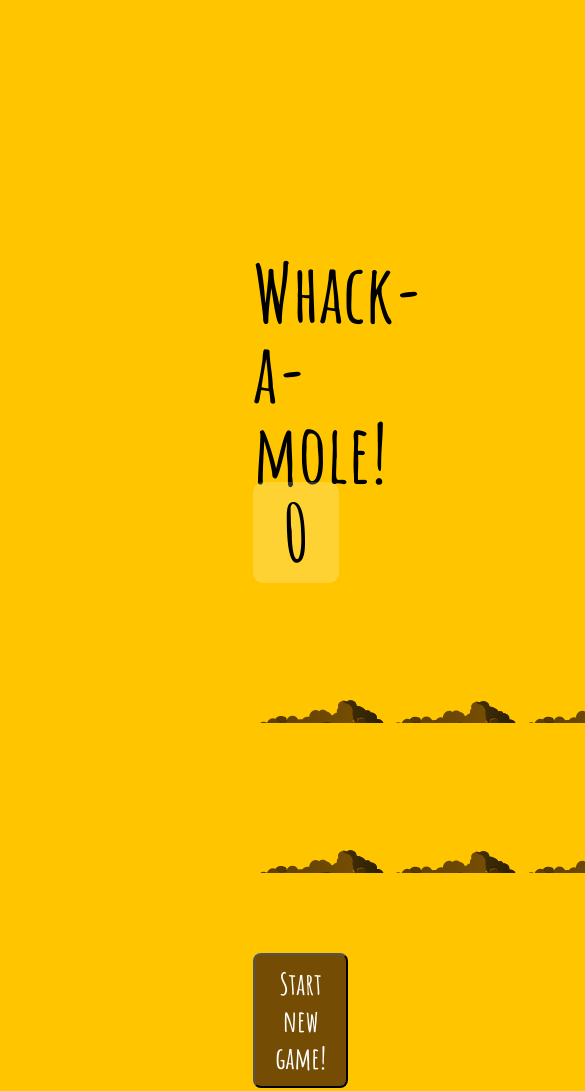
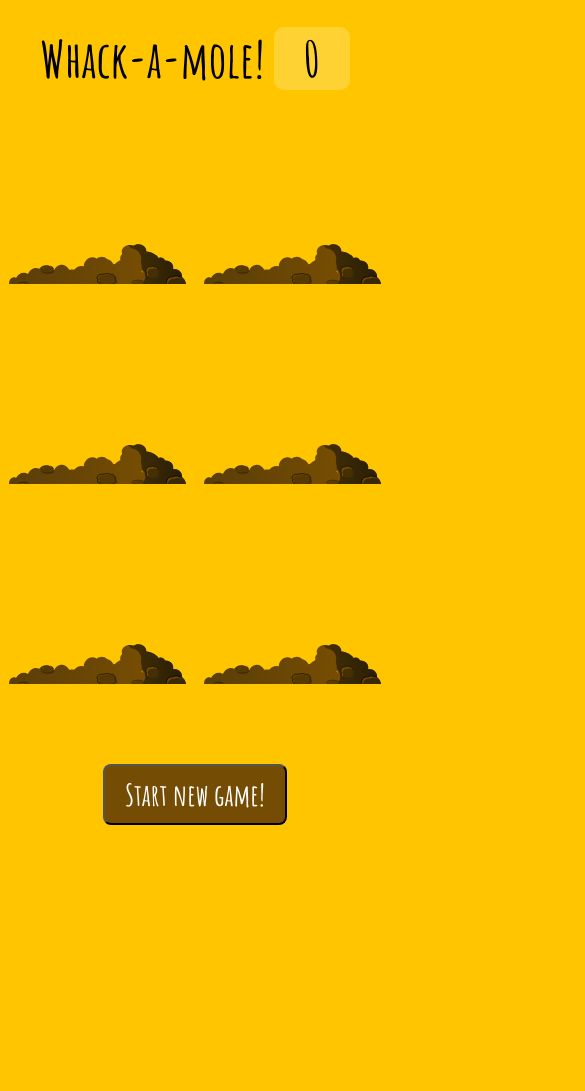
Before and after one commit to Andryushik/whack_a_mole_app, a plain HTML site: page index.html in a window 390 px wide. Shown: the top 1091 px of the page, 585 px wide, since content can reach past the window. After the commit the page ends 844 px from the top, so only its background shows below. Drawn offline with Linux system fonts and the light colour scheme.

Commit message:
media styles done

```diff
--- a/index.html
+++ b/index.html
@@ -6,6 +6,7 @@
   <title>Whack a Mole!</title>
   <link href='https://fonts.googleapis.com/css?family=Amatic+SC:400,700' rel='stylesheet' type='text/css'>
   <link rel="stylesheet" href="style.css">
+  <meta name="viewport" content="width=device-width, initial-scale=1">
 </head>
 
 <body>
--- a/style.css
+++ b/style.css
@@ -80,13 +80,15 @@ h1 {
   background-color: #754C03;
 }
 
-@media (max-width: 600px) {
-
-  body {
-    margin: 30vh;
+@media screen and (max-width: 600px) {
+  .game {
+    width: 390px;
+    height: 600px;
   }
-  .game {
-    width: 400px;
-    height: 300px;
+  .hole {
+    flex: 1 0 50%;
+  }
+  h1 {
+    font-size: 5rem;
   }
 }
```
